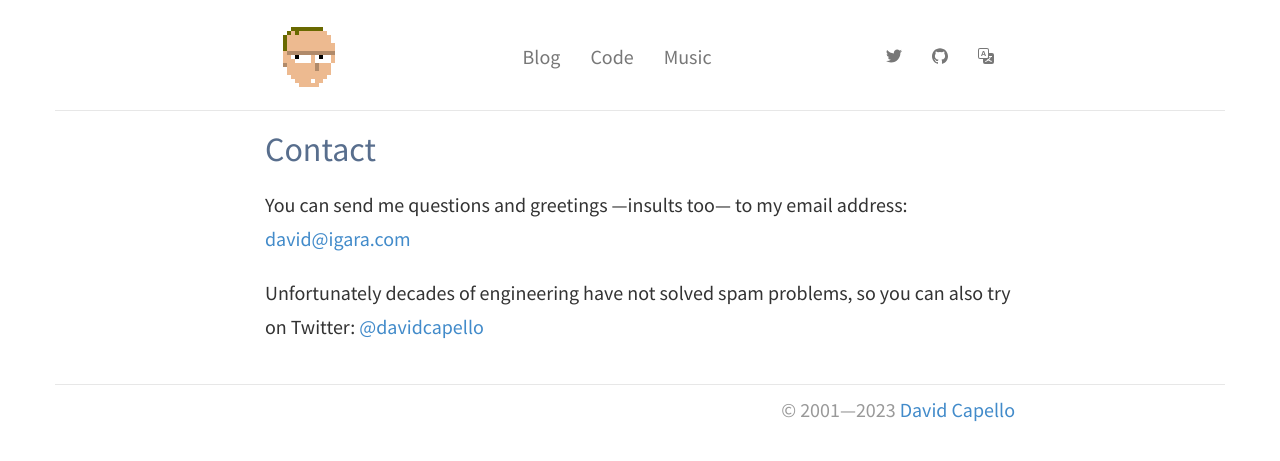
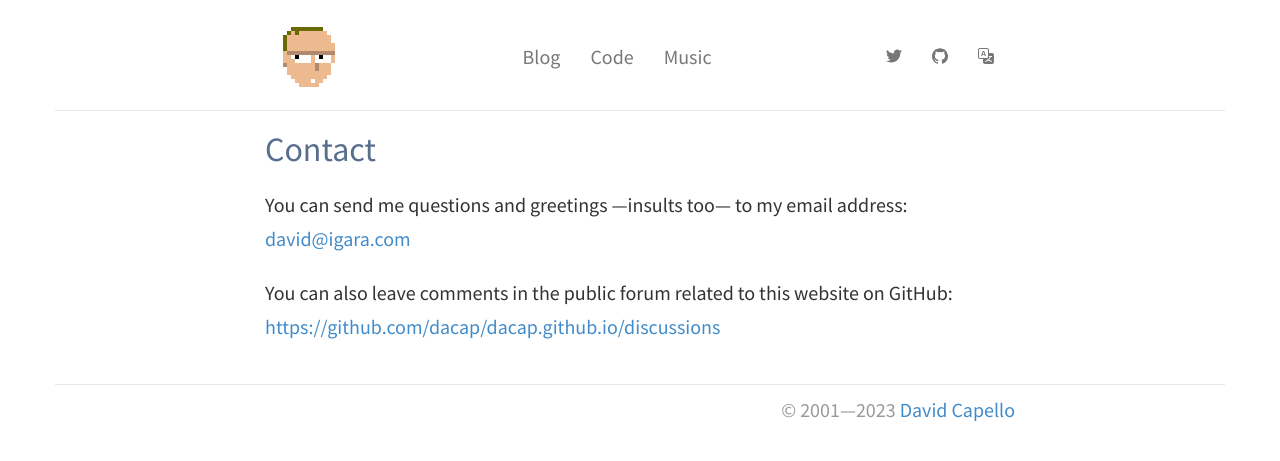
Before and after one commit to dacap/dacap.github.io, a Jekyll site: the page built from contact.md, in a window 1280 px wide. Shown: the top 461 px of the page. Built offline with Jekyll 4.4.1, drawn with Linux system fonts in a browser that asks for light colours.

Commit message:
Replace Twitter with the GitHub forum as an alternative to contact me

```diff
--- a/_config.yml
+++ b/_config.yml
@@ -19,6 +19,7 @@ author:
 
 production_url: https://davidcapello.com
 files_url: https://github.com/dacap/dacap.github.io/releases/download/files
+forum_url: https://github.com/dacap/dacap.github.io/discussions
 archive_path: /blog/
 categories_path: /categories/
 tags_path: /tags/
--- a/contact.md
+++ b/contact.md
@@ -7,5 +7,5 @@ permalink: /contact/
 You can send me questions and greetings ---insults too--- to my email address:
 [{{site.author.email}}](mailto:{{site.author.email}})
 
-Unfortunately decades of engineering have not solved spam problems, so
-you can also try on Twitter: [@davidcapello](http://twitter.com/davidcapello)
+You can also leave comments in the public forum related to this
+website on GitHub: [{{site.forum_url}}]({{site.forum_url}})
```
